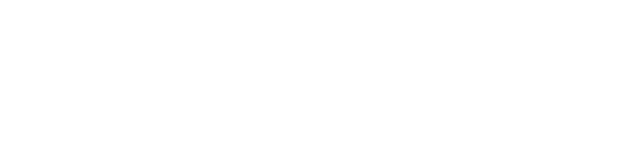
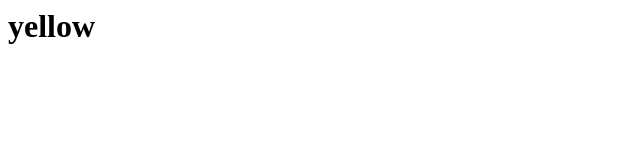
Before and after one commit to AmeyGaikar/smplpro, a plain HTML site: page index.html in a window 1280 px wide. Shown: the whole page, without its empty margins (0-640 px from the left). Drawn offline with Linux system fonts and the light colour scheme.

Commit message:
Update index.html

```diff
--- a/index.html
+++ b/index.html
@@ -13,3 +13,4 @@ HINT for TODO 6: You can use the height attribute set to 200 to make the image s
 https://developer.mozilla.org/en-US/docs/Web/HTML/Element/img#attr-height -->
 
 <!-- TODO 7: Add the Contact Me and About Me page links -->
+<h1> yellow <h1/>
```
